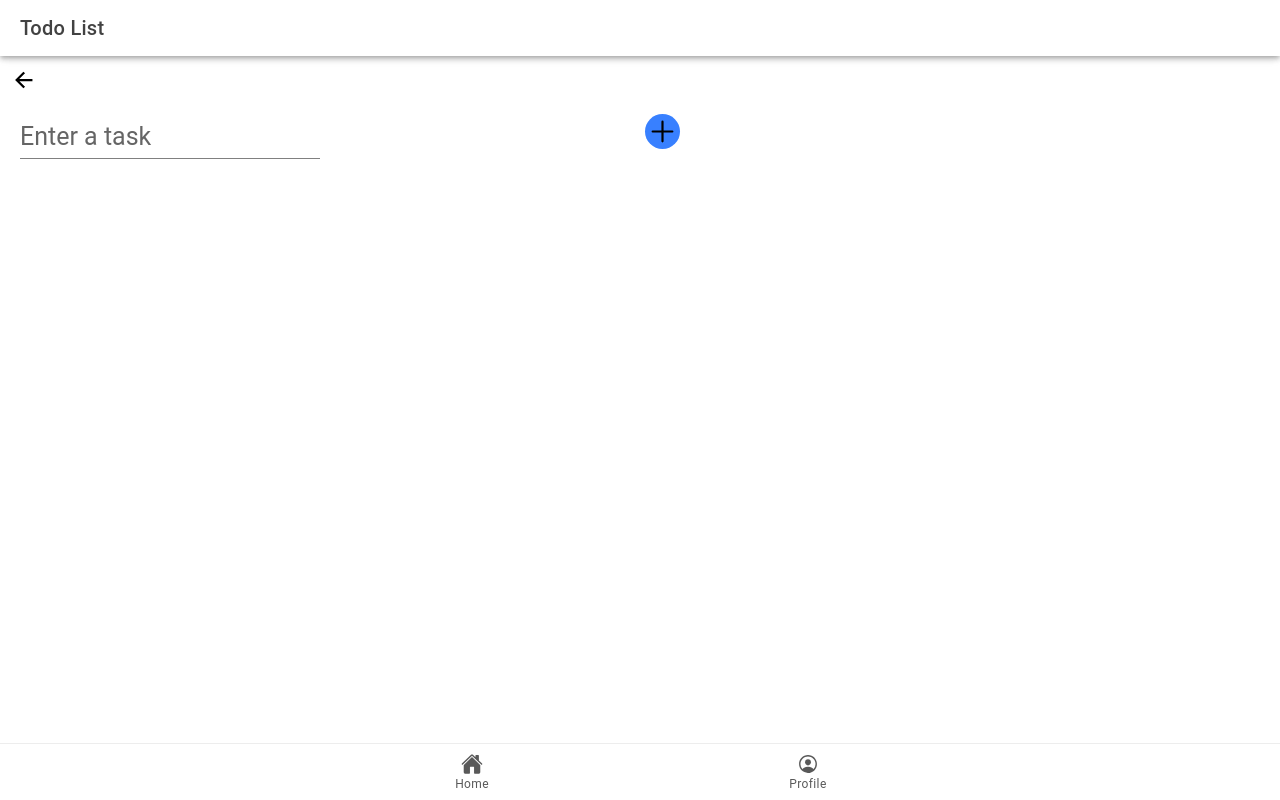
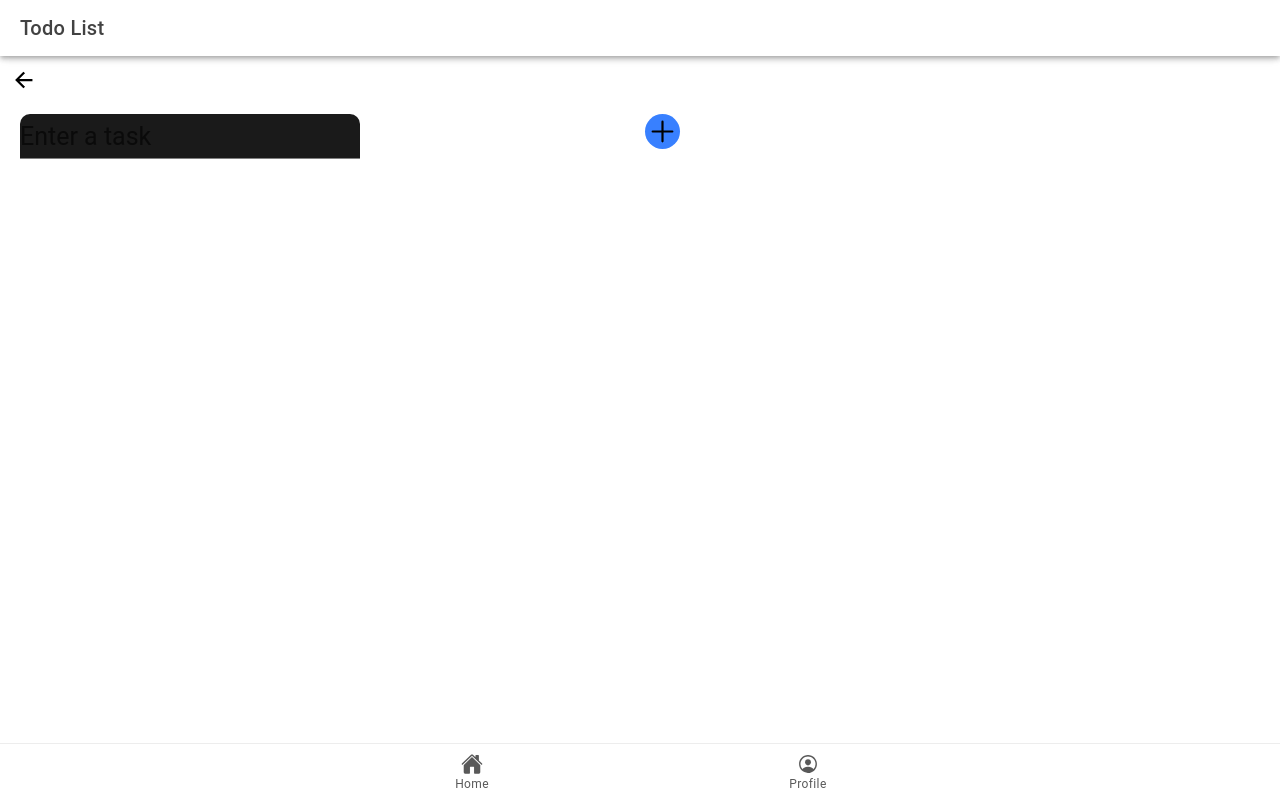
Before and after one commit to RyanPCepada/ion-t-cepada, a React (Vite) app: page /todolist in a window 1280 px wide. Built offline with nearby package versions, Linux system fonts and the light colour scheme.

Commit message:
unfinished adjustments for the todolist inputfield

```diff
--- a/src/pages/Todolist.tsx
+++ b/src/pages/Todolist.tsx
@@ -62,13 +62,18 @@ const TodoList: React.FC = () => {
             <IonCol>
             <IonInput
               placeholder="Enter a task"
+              id="task_inputfield"
               value={newTodoText}
               onIonChange={(e: any) => setNewTodoText(e.target.value)}
               style={{
                 fontSize: '25px',
-                width: '300px',
+                width: '340px',
                 marginLeft: '10px',
-                borderBottom: '1px solid gray' // Add white line below the input field
+                borderBottom: '1px solid gray', // Add white line below the input field
+                backgroundColor: 'rgb(26, 26, 26)',
+                borderTopLeftRadius: '10px',
+                borderTopRightRadius: '10px',
+                paddingLeft: '20px'
               }}
             />
 
```
Also changed, not shown: src/pages/Todolist.css (+13 -0 lines).
